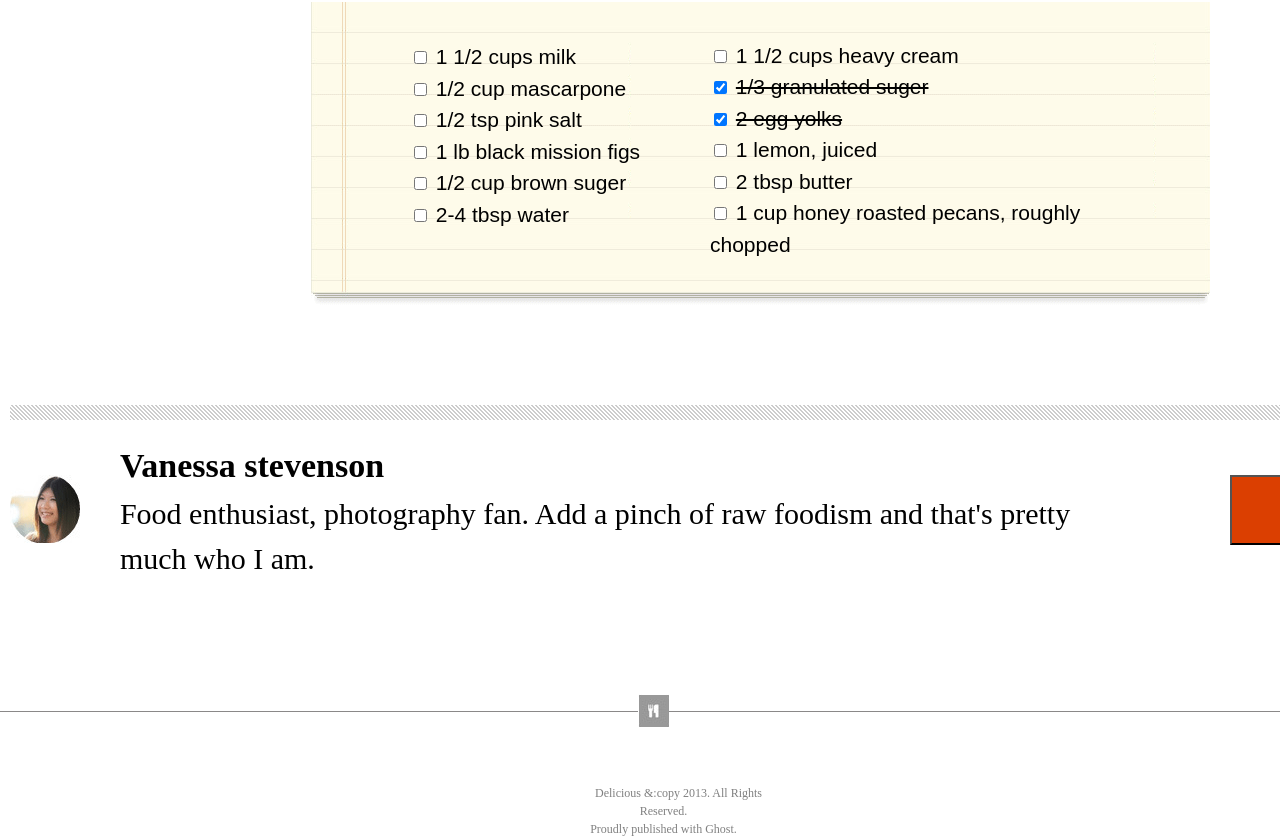
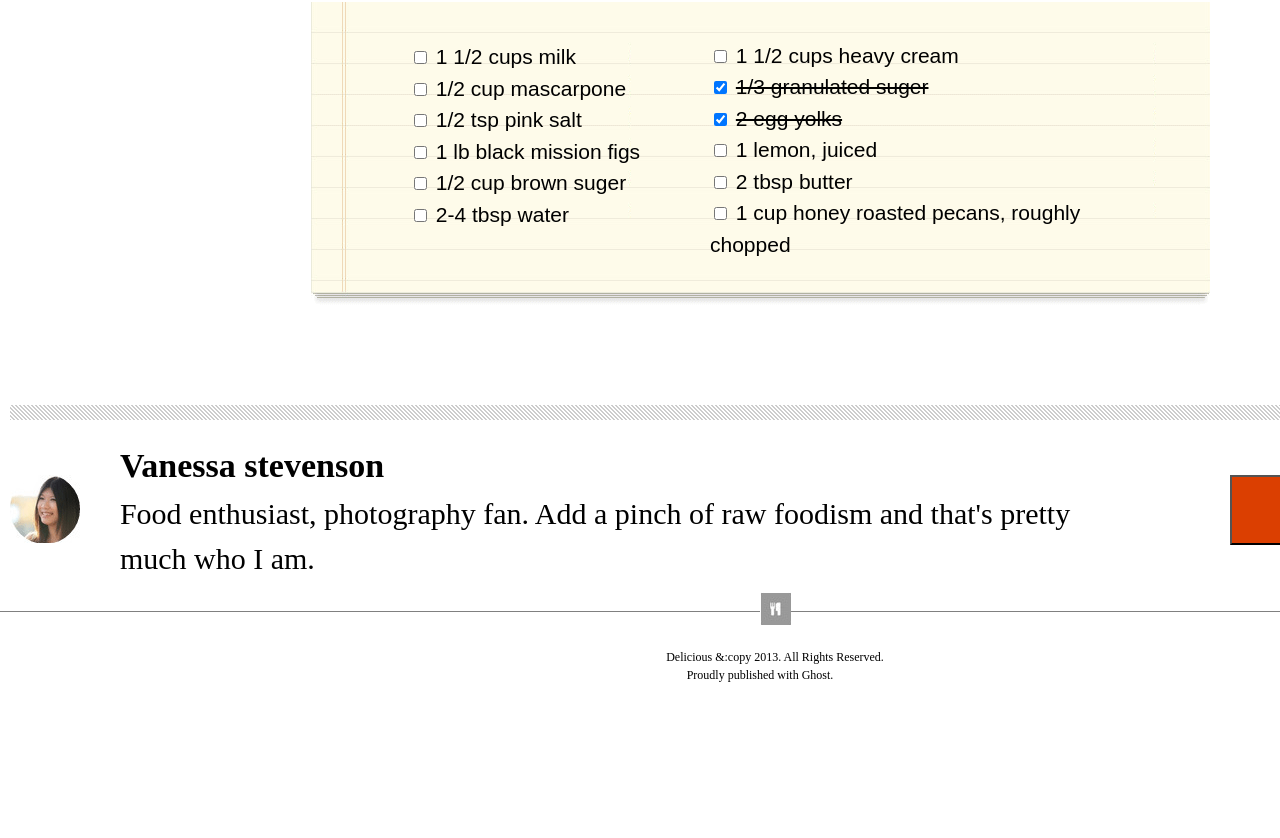
Before and after one commit to Hiba-Almade/chocolate-pizza, a plain HTML site: page index.html in a window 1280 px wide. Shown: the part 1810-2648 px from the top of the page. After the commit the page ends 2521 px from the top, so only its background shows below. Drawn offline with nearby package versions, Linux system fonts and the light colour scheme; a web font is replaced by a local one.

Commit message:
fix footer

```diff
--- a/css/style.css
+++ b/css/style.css
@@ -1,6 +1,6 @@
 body {
     display: grid;
-    grid-template-rows: 100px 1fr 150px;
+    grid-template-rows: 100px 1fr 100px;
     gap: 30px;
     width: 100%;
 }
@@ -183,7 +183,7 @@ button{
 
 }
 
-footer{
+/* footer{
    margin-top: 100px;
     display: flex;
     align-items: center;
@@ -222,4 +222,20 @@ footer section:nth-child(2) p{
     color: grey;
     text-align: center;
     position: relative; right:750px;
+} */
+
+footer section:nth-child(1) img{
+  margin: 0 auto;
+  position: relative;
+    left: 50%;
+    bottom: 20px;
 }
+
+footer{
+    border-top: 1px solid gray;
+}
+
+footer section p{
+    text-align: center;
+    font-size: 12px;
+}
```
